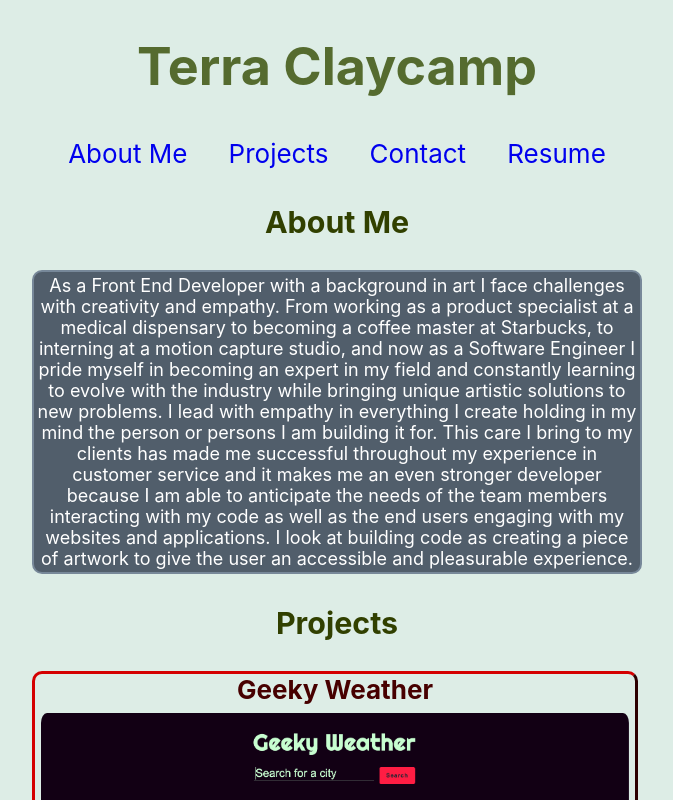
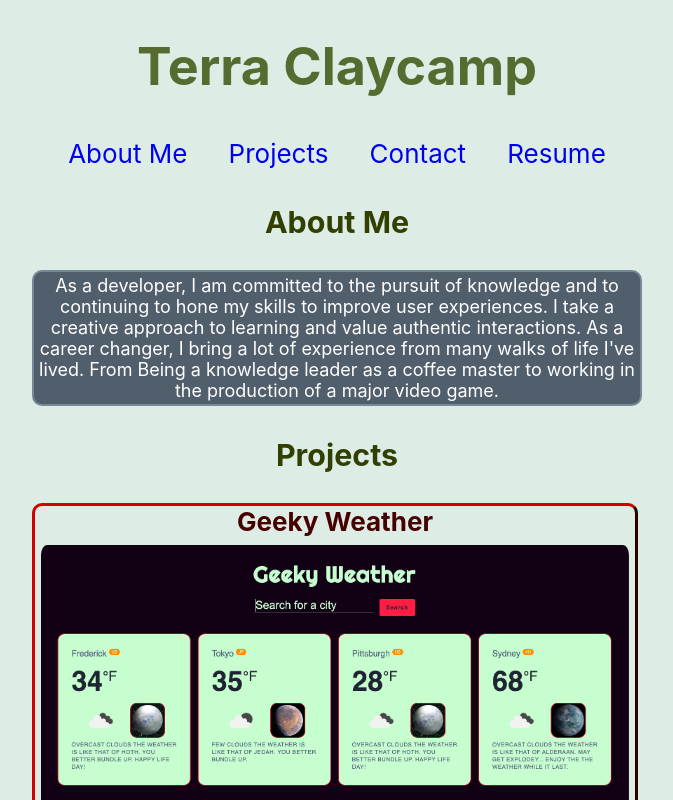
Before and after one commit to invaderZimm77/invaderZimm77.github.io, a React (Create React App) app: page / in a window 1280 px wide. Shown: the top 800 px of the page, without its empty margins (303-976 px from the left). Built offline with nearby package versions, Linux system fonts and the light colour scheme.

Commit message:
working on content rewrites

```diff
--- a/src/AboutMeCard.jsx
+++ b/src/AboutMeCard.jsx
@@ -1,22 +1,14 @@
-import "./AboutMeCard.css"
+import "./AboutMeCard.css";
 
 export default function AboutMeCard() {
-	return (
+  return (
     <div className="about-me-card">
-      As a Front End Developer with a background in art I face challenges with
-      creativity and empathy. From working as a product specialist at a medical
-      dispensary to becoming a coffee master at Starbucks, to interning at a
-      motion capture studio, and now as a Software Engineer I pride myself in
-      becoming an expert in my field and constantly learning to evolve with the
-      industry while bringing unique artistic solutions to new problems. I lead
-      with empathy in everything I create holding in my mind the person or
-      persons I am building it for. This care I bring to my clients has made me
-      successful throughout my experience in customer service and it makes me an
-      even stronger developer because I am able to anticipate the needs of the
-      team members interacting with my code as well as the end users engaging
-      with my websites and applications. I look at building code as creating a
-      piece of artwork to give the user an accessible and pleasurable
-      experience.
+      As a developer, I am committed to the pursuit of knowledge and to
+      continuing to hone my skills to improve user experiences. I take a
+      creative approach to learning and value authentic interactions. As a
+      career changer, I bring a lot of experience from many walks of life I've
+      lived. From Being a knowledge leader as a coffee master to working in the
+      production of a major video game.
     </div>
   );
 }
--- a/src/PCard/LilButlerPCard.jsx
+++ b/src/PCard/LilButlerPCard.jsx
@@ -6,13 +6,13 @@ export default function LilButlerPCard() {
       <div className="lil-butler-thumbnail-container">
         <img
           src="/LilButlerThumb.png"
-          alt="App Thumbnail Missing"
+          alt="Lil Butler Thumbnail Missing"
           className="pCard-thumbnail"
         />
       </div>
       <div className="project-description">
         Lil Butler, the result of a five day hackathon, Is an assistant for Personal
-        Assistants LLC.* . A concept project Track the little things about
+        Assistants LLC.* . A concept project to Track the little things about
         the clients like their likes/dislikes, preferences. Then the other
         employees will be able to read those notes. A message board of sorts if
         you will.
```
